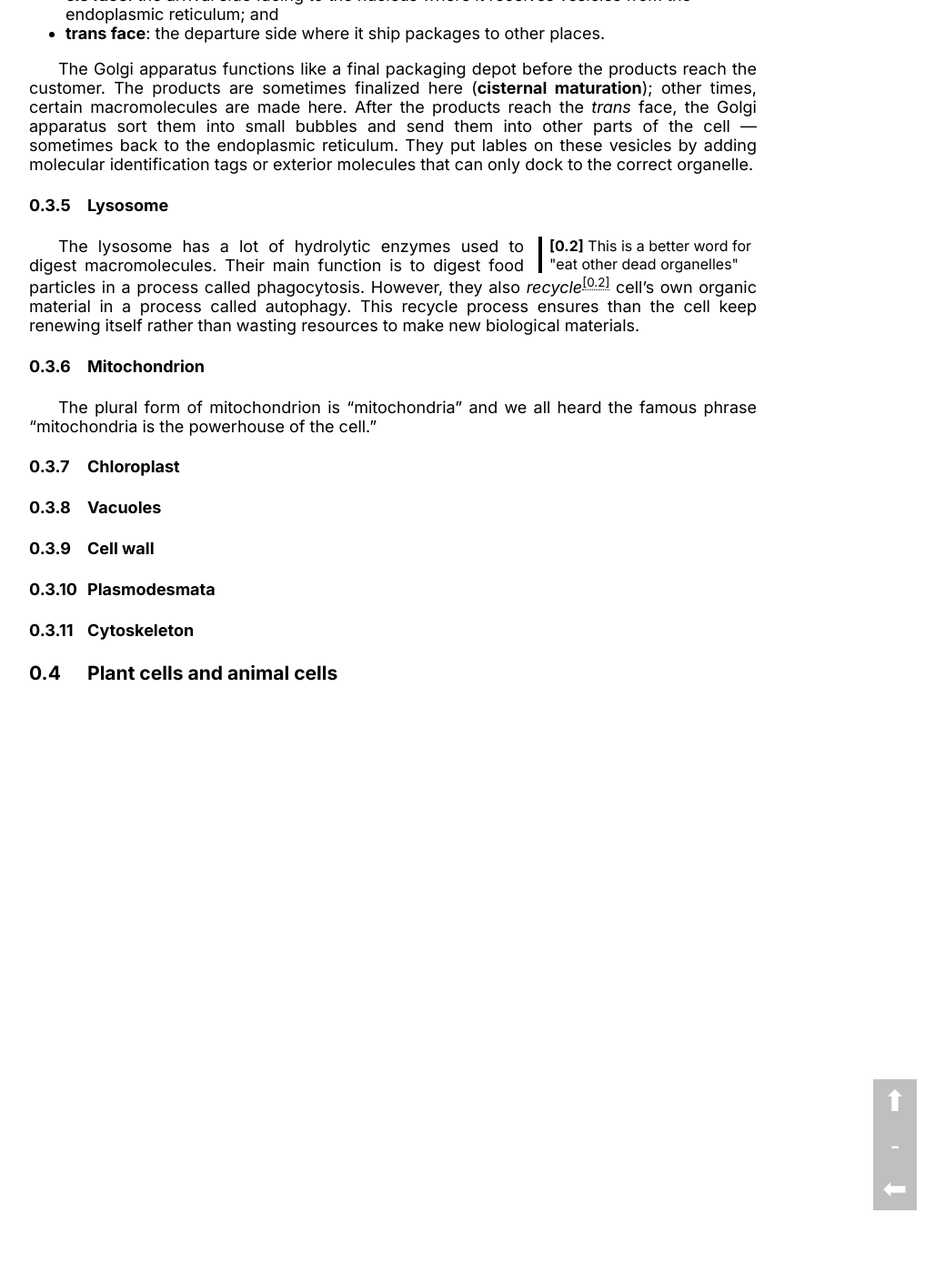
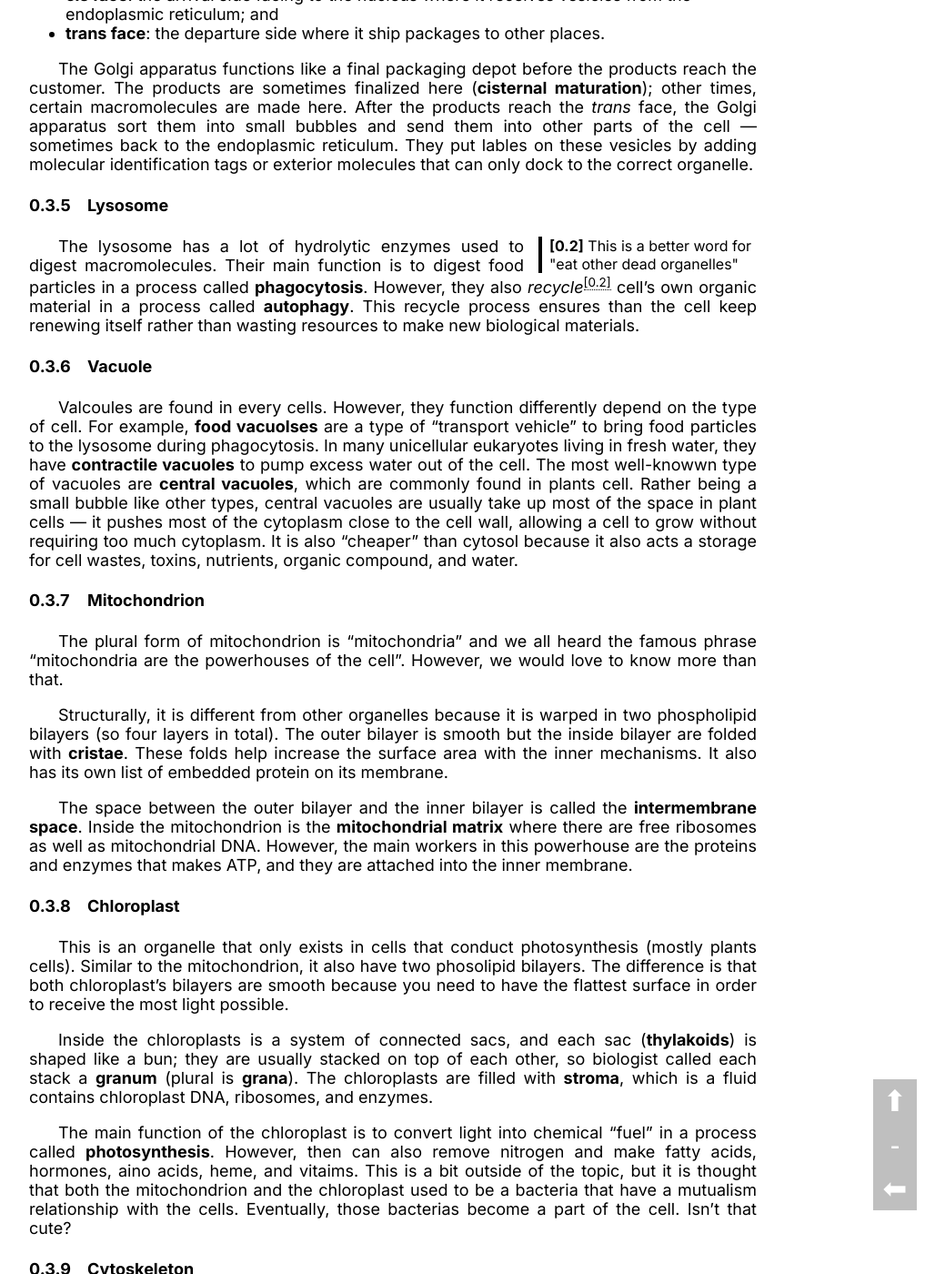
Before and after one commit to LukeNK/n-week-project, a Jekyll site: the page built from drafts/cells.md, in a window 1280 px wide and 1400 px high, scrolled down 2202 px. Shown: the whole window at 91% size, without its empty margins (208-1247 px from the left). Built offline with Jekyll 4.4.1, drawn with Linux system fonts in a browser that asks for light colours; some of the changed text lies outside the part shown.

Commit message:
Chloroplast draft

```diff
--- a/drafts/cells.md
+++ b/drafts/cells.md
@@ -15,7 +15,7 @@ Prokaryotic cells are tiny cells are mostly 1–4 micrometers in length. They mo
 
 All prokaryotic cells are surround by **cell walls**. This is a rigid layer that surround the cells. Inside that layer is another softer enclosure called **plasma membrane**. The plasma membrane is constructed of a phospholipid bilayer to create a hydrophobic region that prevents water from entering in while oxygen and certain nutrients can pass through it. However, other special packages must pass through the security gates called **membrane proteins**.
 
-To refer to all of the things inside the cell membrane, biologists called them **cytoplasm**. So first and foremost, the cytoplasm is filled with water (**cytosol**), which allow things to be "floaty" and easily move between places inside a cell. Because of that, all cell functions of a prokaryotic cell occur directly in the cytosol. Even the DNA are just floating around the **nucleoid**, which is basically the name fothe region where the cell's DNA is located.
+To refer to all of the things inside the cell membrane, biologists called them **cytoplasm**. So first and foremost, the cytoplasm is filled with special cell water (**cytosol**), which allow things to be "floaty" and easily move between places inside a cell. Because of that, all cell functions of a prokaryotic cell occur directly in the cytosol. Even the DNA are just floating around the **nucleoid**, which is basically the name fothe region where the cell's DNA is located.
 
 ### Eukaryotic cell
 Eukaryotic cells are larger than prokaryotic cell in size because most are about 10–100 micrometers. They can be unicellular or colonial like prokaryotic cells, but they can also work in a **multicellular organisms**. Compared to colonial, the cells here can be specialized in one specific task in a bigger organism. That also means that they are highly dependent on each other and cannot survive on their own. All creatures in the Eukarya domain have eykaryotic cells.
@@ -41,7 +41,7 @@ The nucleus is where the genes are mostly located (some genes are also located i
 It is quite fitting because the chromatin is a blueprint for protein production, so the nucleolus must be the "master" to train students that can read that blueprint.
 
 #### Ribosome
-In this list, ribosome is the only component that is NOT considered as an organelle because it is not membrane-bounded. It is made of ribosomal RNA and protein, yet it's job is to make protein (**protein synthesis**).
+In this list, ribosome is the only component that is NOT considered as an organelle because it is not membrane-bounded. Therefore, it also exists in prokaryotic cells. It is made of ribosomal RNA and protein, yet it's job is to make protein (**protein synthesis**).
 
 There are **free ribosomes**, which is called like that because they are simply floating around in the cytosol. The protein make by them mostly stay within the cell for _domestic consumption_. There are also **bound ribosomes**, which are identical to free ribosomes except they are attached to the rough endoplasmic reticulum. These ribosomes will make proteins for adding to the cell membrane, for packaging, or for exporting.
 
@@ -69,19 +69,29 @@ This organnel is made of many flatten bubbles stacked onto each other. It has tw
 The Golgi apparatus functions like a final packaging depot before the products reach the customer. The products are sometimes finalized here (**cisternal maturation**); other times, certain macromolecules are made here. After the products reach the _trans_ face, the Golgi apparatus sort them into small bubbles and send them into other parts of the cell — sometimes back to the endoplasmic reticulum. They put lables on these vesicles by adding molecular identification tags or exterior molecules that can only dock to the correct organelle.
 
 #### Lysosome
-The lysosome has a lot of hydrolytic enzymes used to digest macromolecules. Their main function is to digest food particles in a process called phagocytosis. However, they also _recycle_<note>This is a better word for "eat other dead organelles"</note> cell's own organic material in a process called autophagy. This recycle process ensures than the cell keep renewing itself rather than wasting resources to make new biological materials.
+The lysosome has a lot of hydrolytic enzymes used to digest macromolecules. Their main function is to digest food particles in a process called **phagocytosis**. However, they also _recycle_<note>This is a better word for "eat other dead organelles"</note> cell's own organic material in a process called **autophagy**. This recycle process ensures than the cell keep renewing itself rather than wasting resources to make new biological materials.
+
+#### Vacuole
+Valcoules are found in every cells. However, they function differently depend on the type of cell. For example, **food vacuolses** are a type of "transport vehicle" to bring food particles to the lysosome during phagocytosis. In many unicellular eukaryotes living in fresh water, they have **contractile vacuoles** to pump excess water out of the cell. The most well-knowwn type of vacuoles are **central vacuoles**, which are commonly found in plants cell. Rather being a small bubble like other types, central vacuoles are usually take up most of the space in plant cells — it pushes most of the cytoplasm close to the cell wall, allowing a cell to grow without requiring too much cytoplasm. It is also "cheaper" than cytosol because it also acts a storage for cell wastes, toxins, nutrients, organic compound, and water.
 
 #### Mitochondrion
-The plural form of mitochondrion is "mitochondria" and we all heard the famous phrase "mitochondria is the powerhouse of the cell."
+The plural form of mitochondrion is "mitochondria" and we all heard the famous phrase "mitochondria are the powerhouses of the cell". However, we would love to know more than that.
+
+Structurally, it is different from other organelles because it is warped in two phospholipid bilayers (so four layers in total). The outer bilayer is smooth but the inside bilayer are folded with **cristae**. These folds help increase the surface area with the inner mechanisms. It also has its own list of embedded protein on its membrane.
+
+The space between the outer bilayer and the inner bilayer is called the **intermembrane space**. Inside the mitochondrion is the **mitochondrial matrix** where there are free ribosomes as well as mitochondrial DNA. However, the main workers in this powerhouse are the proteins and enzymes that makes ATP, and they are attached into the inner membrane.
 
 #### Chloroplast
+This is an organelle that only exists in cells that conduct photosynthesis (mostly plants cells). Similar to the mitochondrion, it also have two phosolipid bilayers. The difference is that both chloroplast's bilayers are smooth because you need to have the flattest surface in order to receive the most light possible.
 
-#### Vacuoles
+Inside the chloroplasts is a system of connected sacs, and each sac (**thylakoids**) is shaped like a bun; they are usually stacked on top of each other, so biologist called each stack a **granum** (plural is **grana**). The chloroplasts are filled with **stroma**, which is a fluid contains chloroplast DNA, ribosomes, and enzymes.
+
+The main function of the chloroplast is to convert light into chemical "fuel" in a process called **photosynthesis**. However, then can also remove nitrogen and make fatty acids, hormones, aino acids, heme, and vitaims. This is a bit outside of the topic, but it is thought that both the mitochondrion and the chloroplast used to be a bacteria that have a mutualism relationship with the cells. Eventually, those bacterias become a part of the cell. Isn't that cute?
+
+#### Cytoskeleton
 
 #### Cell wall
 
 #### Plasmodesmata
 
-#### Cytoskeleton
-
-### Plant cells and animal cells
+<!-- ### Plant cells and animal cells -->
```
